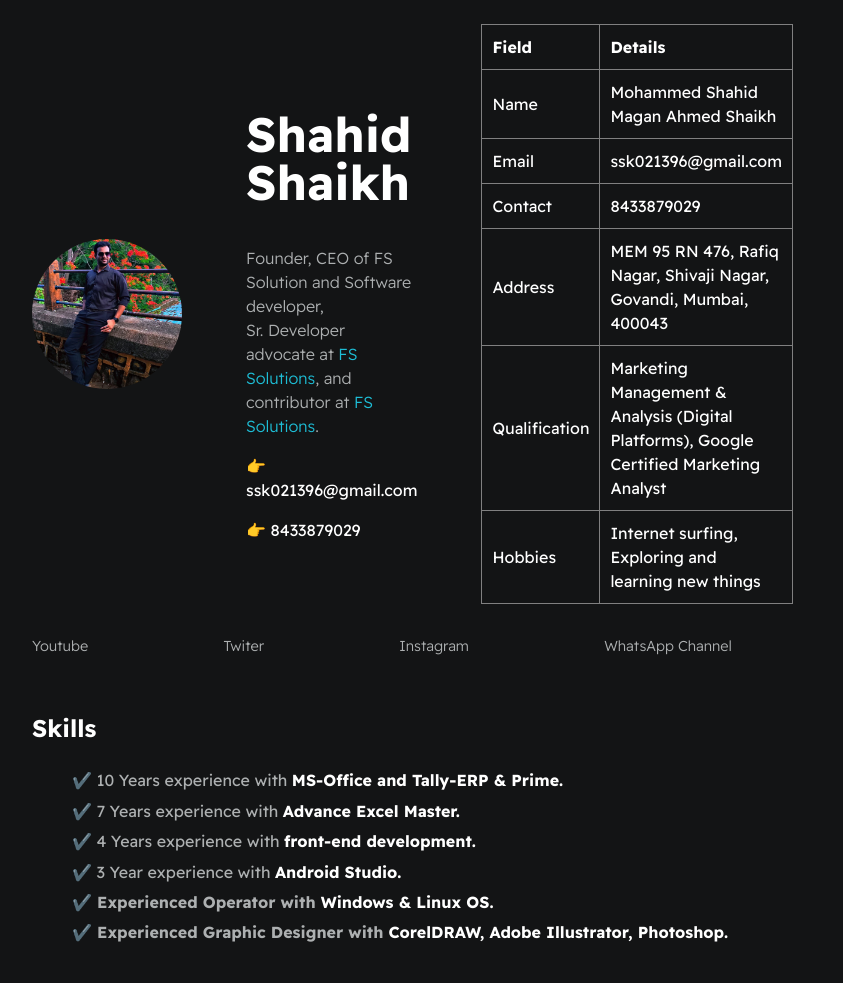
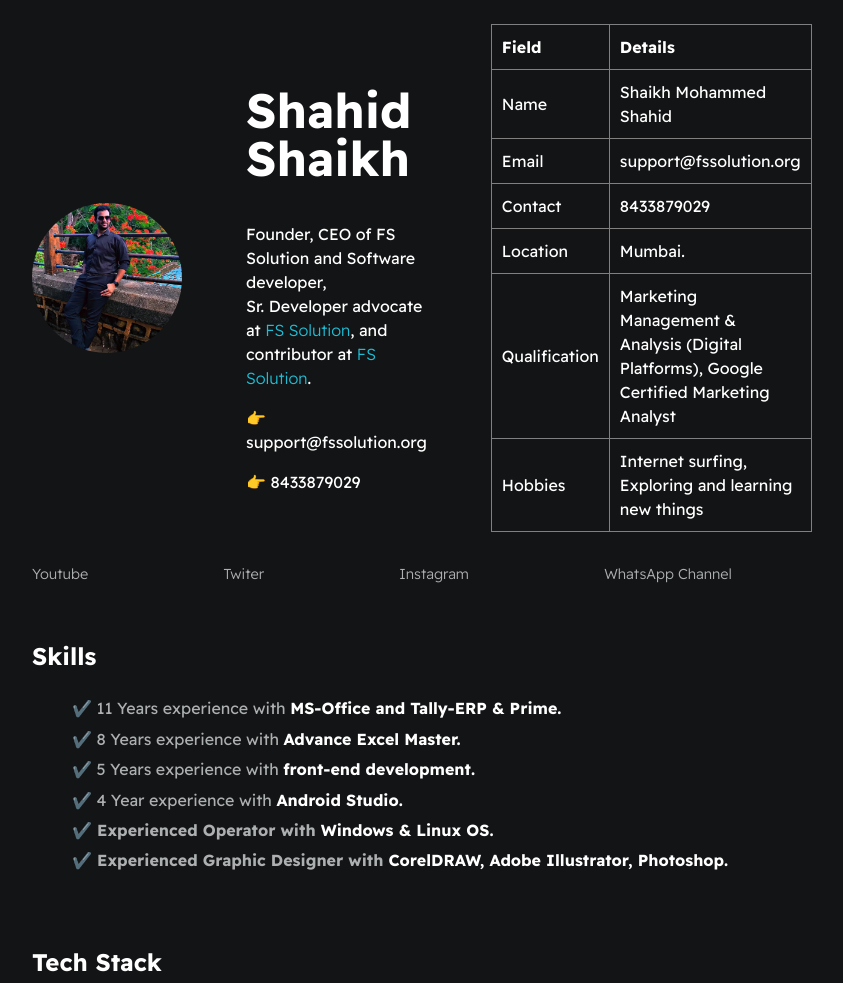
Before and after one commit to am471/Resume-Website, a plain HTML site: page index.html in a window 1280 px wide. Shown: the top 983 px of the page, without its empty margins (258-1101 px from the left). Drawn offline with Linux system fonts and the light colour scheme.

Commit message:
Update index.html

```diff
--- a/index.html
+++ b/index.html
@@ -14,9 +14,9 @@
         <section id="wrapper--hero" class="section--page">
             <img id="profile-pic" src="./assets/images/profile pic.png"/>
             <div>
-                <h1 id="user-name">Shahid Shaikh</h1>
-                <p id="bio">Founder, CEO of FS Solution and Software developer, <br>Sr. Developer advocate at <a href="#" target="_blank">FS Solutions</a>, and contributor at <a href="https://"#" target="_blank">FS Solutions</a>. </p>
-                <p id="email"> 👉 ssk021396@gmail.com</p>
+                <h1 id="user-name">Shahid Shaikh</h1
+                <p id="bio">Founder, CEO of FS Solution and Software developer, <br>Sr. Developer advocate at <a href="https://fssolution.org/" target="_blank">FS Solution</a>, and contributor at <a href="https://fssolution.org/" target="_blank">FS Solution</a>. </p>
+                <p id="email"> 👉 support@fssolution.org</p>
                 <p id="email"> 👉 8433879029</p>
             </div>
 
@@ -27,19 +27,19 @@
     </tr>
     <tr>
         <td>Name</td>
-        <td>Mohammed Shahid Magan Ahmed Shaikh</td>
+        <td>Shaikh Mohammed Shahid</td>
     </tr>
     <tr>
         <td>Email</td>
-        <td>ssk021396@gmail.com</td>
+        <td>support@fssolution.org</td>
     </tr>
     <tr>
         <td>Contact</td>
         <td>8433879029</td>
     </tr>
     <tr>
-        <td>Address</td>
-        <td>MEM 95 RN 476, Rafiq Nagar, Shivaji Nagar, Govandi, Mumbai, 400043</td>
+        <td>Location</td>
+        <td>Mumbai.</td>
     </tr>
     <tr>
         <td>Qualification</td>
@@ -66,10 +66,10 @@
         <section class="section--page">
             <h2>Skills</h2>
             <ul id="qualification--list">
-                    <li>✔️ 10 Years experience with <Strong>MS-Office and Tally-ERP & Prime.</Strong></li>
-                    <li>✔️ 7 Years experience with <Strong>Advance Excel Master.</Strong></li>
-                    <li>✔️ 4 Years experience with <Strong>front-end development.</Strong></li>
-                    <li>✔️ 3 Year experience with <Strong>Android Studio.</li>
+                    <li>✔️ 11 Years experience with <Strong>MS-Office and Tally-ERP & Prime.</Strong></li>
+                    <li>✔️ 8 Years experience with <Strong>Advance Excel Master.</Strong></li>
+                    <li>✔️ 5 Years experience with <Strong>front-end development.</Strong></li>
+                    <li>✔️ 4 Year experience with <Strong>Android Studio.</li>
                     <li>✔️ Experienced Operator with <Strong>Windows & Linux OS.</Strong> <li>
                     <li>✔️ Experienced Graphic Designer with <Strong>CorelDRAW, Adobe Illustrator, Photoshop.</Strong></li>
             </ul>
@@ -224,6 +224,15 @@
             <li>Trainer for WordPress</li>
 
         </ul>
+
+            <strong>🚧 Social Media Marketing | SBC</Strong> </strong>
+        <p>Work with Private Business  <Strong>SBC</Strong> as a Social Media Marketing<br> (December-2025 to Feb-2026) <br><bold>Role</bold></p>
+        <ul>
+            <li>Social Media Handle </li>
+            <li>Social Media Growth</li>
+            <li>Lead Generation</li>
+
+        </ul>
             <div class="card--work-history">
             </div>
 
```
